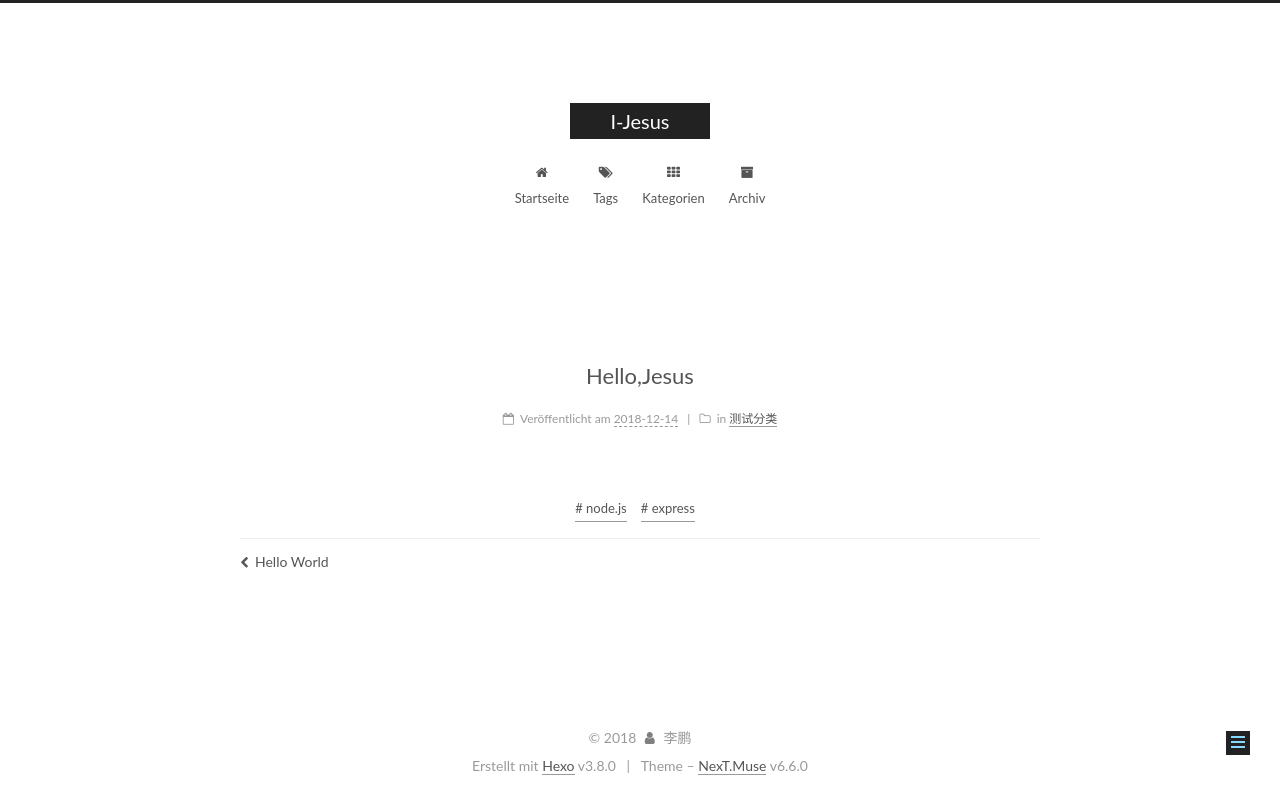
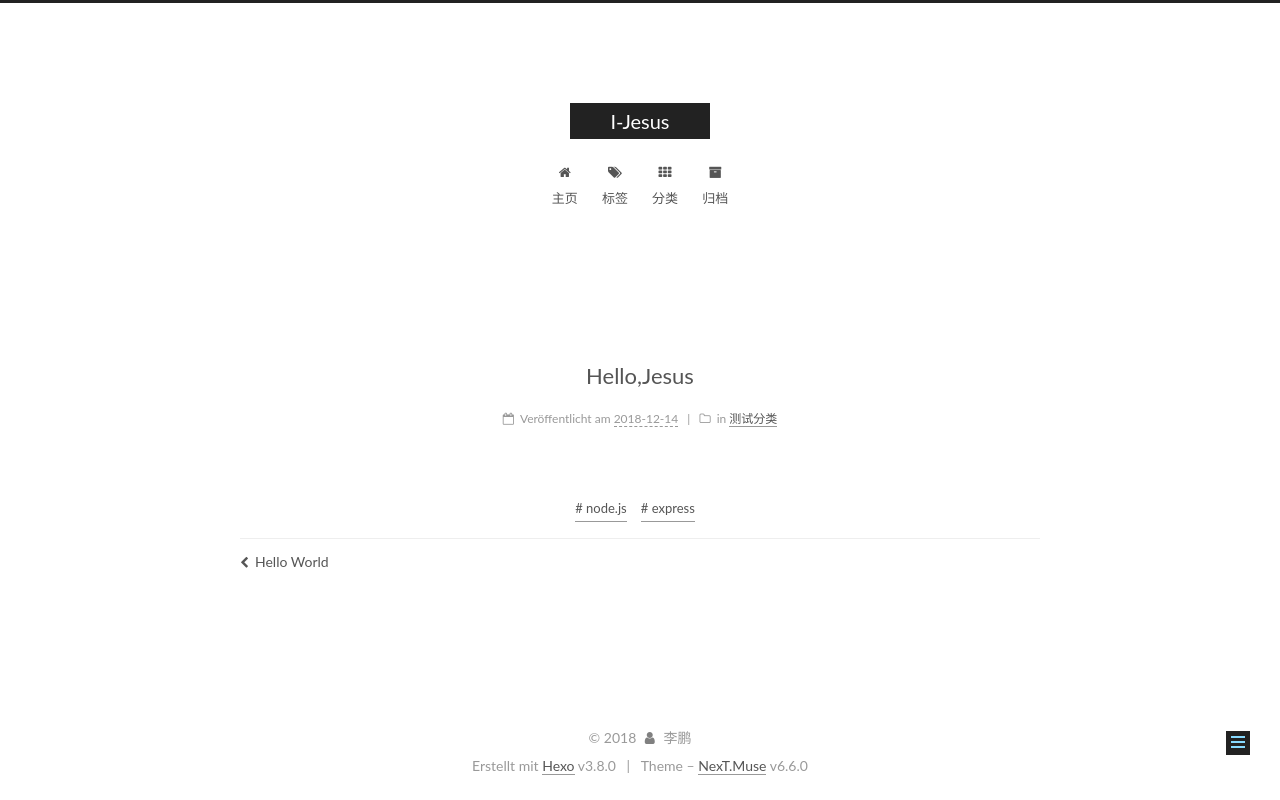
Before and after one commit to i-jesus/i-jesus.github.io, a plain HTML site: page 2018/12/14/Hello-Jesus/index.html in a window 1280 px wide. Drawn offline with Linux system fonts and the light colour scheme.

Commit message:
Site updated: 2018-12-14 21:16:27

```diff
--- a/2018/12/14/Hello-Jesus/index.html
+++ b/2018/12/14/Hello-Jesus/index.html
@@ -214,7 +214,7 @@
 
 
 
-          <li class="menu-item menu-item-home">
+          <li class="menu-item menu-item-主页">
 
 
 
@@ -224,14 +224,14 @@
 
 
 
-    <a href="/" rel="section"><i class="menu-item-icon fa fa-fw fa-home"></i> <br>Startseite</a>
+    <a href="/" rel="section"><i class="menu-item-icon fa fa-fw fa-home"></i> <br>主页</a>
 
   </li>
 
 
 
 
-          <li class="menu-item menu-item-tags">
+          <li class="menu-item menu-item-标签">
 
 
 
@@ -241,14 +241,14 @@
 
 
 
-    <a href="/tags/" rel="section"><i class="menu-item-icon fa fa-fw fa-tags"></i> <br>Tags</a>
+    <a href="/tags/" rel="section"><i class="menu-item-icon fa fa-fw fa-tags"></i> <br>标签</a>
 
   </li>
 
 
 
 
-          <li class="menu-item menu-item-categories">
+          <li class="menu-item menu-item-分类">
 
 
 
@@ -258,14 +258,14 @@
 
 
 
-    <a href="/categories/" rel="section"><i class="menu-item-icon fa fa-fw fa-th"></i> <br>Kategorien</a>
+    <a href="/categories/" rel="section"><i class="menu-item-icon fa fa-fw fa-th"></i> <br>分类</a>
 
   </li>
 
 
 
 
-          <li class="menu-item menu-item-archives">
+          <li class="menu-item menu-item-归档">
 
 
 
@@ -275,7 +275,7 @@
 
 
 
-    <a href="/archives/" rel="section"><i class="menu-item-icon fa fa-fw fa-archive"></i> <br>Archiv</a>
+    <a href="/archives/" rel="section"><i class="menu-item-icon fa fa-fw fa-archive"></i> <br>归档</a>
 
   </li>
 
@@ -531,7 +531,7 @@
 
                 <div class="site-state-item site-state-posts">
 
-                  <a href="/archives/">
+                  <a href="/archives">
 
                     <span class="site-state-item-count">2</span>
                     <span class="site-state-item-name">Artikel</span>
```
Also changed, not shown: 2018/12/14/hello-world/index.html (+9 -9 lines), archives/2018/12/index.html (+9 -9 lines), archives/2018/index.html (+9 -9 lines), archives/index.html (+9 -9 lines), categories/index.html (+9 -9 lines), categories/测试分类/index.html (+9 -9 lines), index.html (+9 -9 lines), tags/express/index.html (+9 -9 lines), tags/index.html (+9 -9 lines), tags/node-js/index.html (+9 -9 lines).
